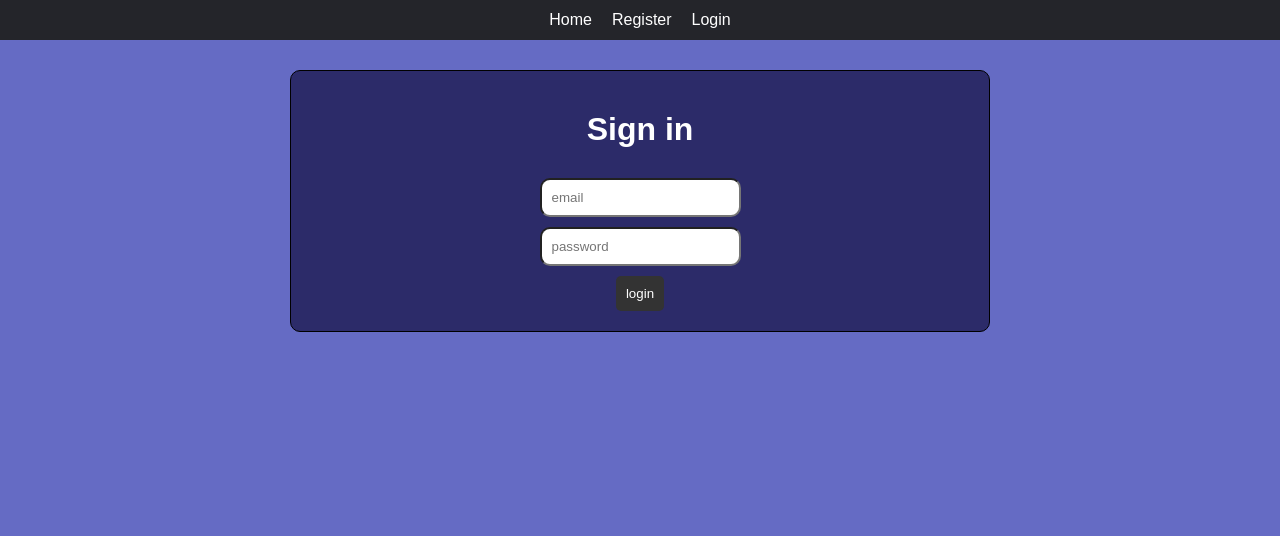
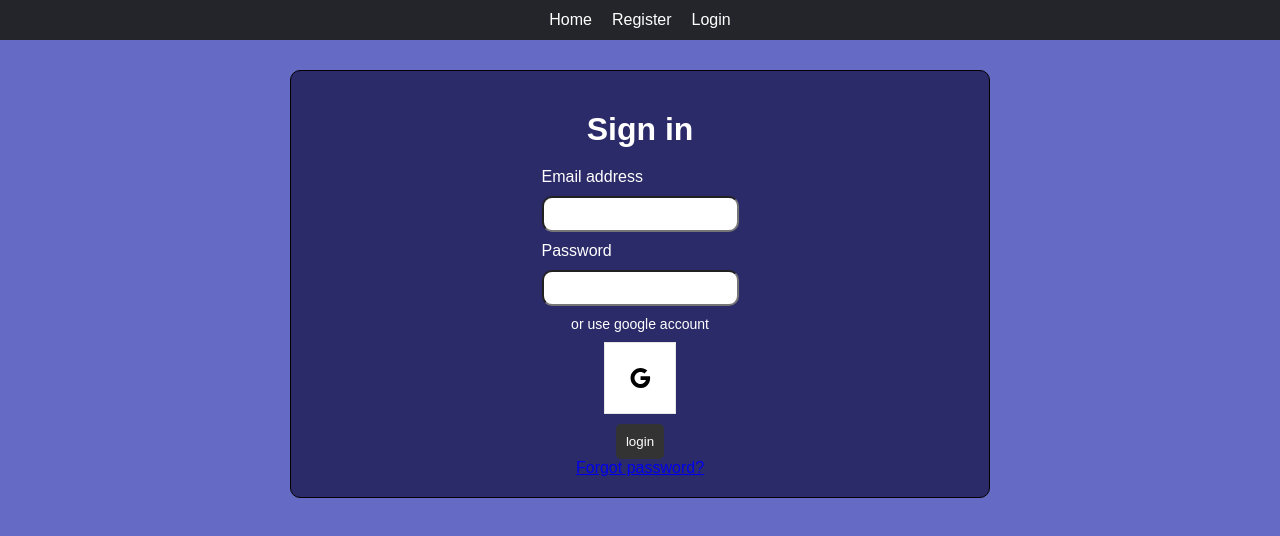
Before and after one commit to MattGri/blog-website, a React (Create React App) app: page /login in a window 1280 px wide. Shown: the top 536 px of the page. Built offline with nearby package versions, Linux system fonts and the light colour scheme.

Commit message:
Added google login

```diff
--- a/src/App.tsx
+++ b/src/App.tsx
@@ -6,6 +6,7 @@ import Login from "./pages/Login";
 import Register from "./pages/Register";
 import CreatePost from "./pages/CreatePost";
 import Navigation from "./components/Navigation";
+import ForgotPassword from "./pages/ForgotPassword";
 
 function App() {
   const [isAuth, setIsAuth] = useState<any>(localStorage.getItem("isAuth"));
@@ -16,9 +17,10 @@ function App() {
         <Navigation isAuth={isAuth} setIsAuth={setIsAuth} />
         <Routes>
           <Route path="/" element={<Home />} />
-          <Route path="/register" element={<Register />} />
+          <Route path="/register" element={<Register setIsAuth={setIsAuth} />} />
           <Route path="/login" element={<Login setIsAuth={setIsAuth} />} />
           <Route path="/createpost" element={<CreatePost />} />
+          <Route path="/forgotpassword" element={<ForgotPassword />} />
         </Routes>
       </div>
     </Router>
--- a/src/firebase-config.tsx
+++ b/src/firebase-config.tsx
@@ -1,5 +1,5 @@
 import { initializeApp } from "firebase/app";
-import { getAuth } from "firebase/auth";
+import { getAuth, GoogleAuthProvider } from "firebase/auth";
 import { getFirestore } from "firebase/firestore";
 
 const firebaseConfig = {
@@ -14,3 +14,4 @@ const firebaseConfig = {
 const app = initializeApp(firebaseConfig);
 export const auth = getAuth(app);
 export const firestore = getFirestore(app);
+export const googleProvider = new GoogleAuthProvider();
--- a/src/pages/Login.tsx
+++ b/src/pages/Login.tsx
@@ -1,8 +1,10 @@
 import React, { useState, useEffect } from "react";
 import { useNavigate } from "react-router-dom";
-import { auth } from "../firebase-config";
-import { signInWithEmailAndPassword } from "firebase/auth";
+import { auth,googleProvider } from "../firebase-config";
+import { signInWithEmailAndPassword, signInWithPopup } from "firebase/auth";
 import { Alert, styled } from '@mui/material';
+import { Link } from "react-router-dom";
+import GoogleIcon from '@mui/icons-material/Google';
 
 interface LoginProps {
   setIsAuth: (isAuth: boolean) => void;
@@ -66,29 +68,50 @@ const Login = ({ setIsAuth }: LoginProps) => {
       });
   };
 
+  const signInWithGoogle = () => {
+    signInWithPopup(auth, googleProvider)
+      .then(() => {
+        console.log('User logged in');
+        localStorage.setItem('isAuth', 'true');
+        setIsAuth(true);
+        navigate('/');
+      }
+      )
+      .catch(error => {
+        console.log(error);
+        setError(error);
+      }
+      );
+  }
+
   return (
     <>
       <div className="wrapper">
         <h1 className="title">Sign in</h1>
         <form onSubmit={handleSubmit}>
+          <label className="labelText">Email address</label>
           <input
             type="email"
             value={email}
             onChange={(e) => setEmail(e.target.value)}
             className="input"
-            placeholder="email"
             required
           />
+          <label className="labelText">Password</label>
           <input
             type="password"
             value={password}
             onChange={(e) => setPassword(e.target.value)}
             className="input"
-            placeholder="password"
             required
           />
+          <p className="text">or use google account</p>
+          <div className="googleIcon" onClick={signInWithGoogle} >
+            <GoogleIcon />
+          </div>
           <button className="submit">login</button>
         </form>
+        <Link to='/forgotpassword' className="forgot">Forgot password?</Link>
       </div>
 
       {success && <SuccessAlert severity='success'>Success</SuccessAlert>}
--- a/src/pages/Register.tsx
+++ b/src/pages/Register.tsx
@@ -1,11 +1,17 @@
 import React, { useState, useEffect } from "react";
-import { auth } from "../firebase-config";
-import { createUserWithEmailAndPassword } from "firebase/auth";
+import { auth, googleProvider } from "../firebase-config";
+import { createUserWithEmailAndPassword, signInWithPopup } from "firebase/auth";
 import { useNavigate } from "react-router-dom";
 import { Alert, styled, } from '@mui/material';
 import "../styles/register.scss";
+import GoogleIcon from '@mui/icons-material/Google';
 
-const Register = () => {
+interface RegisterProps {
+  setIsAuth: (isAuth: boolean) => void;
+}
+
+
+const Register = ({ setIsAuth }: RegisterProps) => {
   const [email, setEmail] = useState("");
   const [password, setPassword] = useState("");
   const [success, setSuccess] = useState(false);
@@ -66,27 +72,47 @@ const Register = () => {
       });
   };
 
+  const signInWithGoogle = () => {
+    signInWithPopup(auth, googleProvider)
+      .then(() => {
+        console.log('User logged in');
+        localStorage.setItem('isAuth', 'true');
+        setIsAuth(true);
+        navigate('/');
+      }
+      )
+      .catch(error => {
+        console.log(error);
+        setError(error);
+      }
+      );
+  }
+
   return (
     <>
       <div className="wrapper">
         <h1 className="title">Create account</h1>
         <form onSubmit={handleSubmit}>
+          <label className="labelText">Email address</label>
           <input
             type="email"
             value={email}
             onChange={(e) => setEmail(e.target.value)}
-            placeholder="email"
             className="input"
             required
           />
+          <label className="labelText">Password</label>
           <input
             type="password"
             value={password}
             onChange={(e) => setPassword(e.target.value)}
-            placeholder="password"
             className="input"
             required
           />
+          <p className="text">or use google account</p>
+            <div className="googleIcon" onClick={signInWithGoogle} >
+              <GoogleIcon />
+            </div>
           <button className="submit">Register</button>
         </form>
       </div>
--- a/src/styles/register.scss
+++ b/src/styles/register.scss
@@ -28,12 +28,45 @@
     color: #fff;
   }
 
+  .labelText {
+    color: #fff;
+  }
+
   .input {
     display: block;
     margin: 10px auto;
-    padding: 10px;
+    padding: 4px 8px;
+    height: 36px;
+    width: 100%;
+
     outline: none;
     border-radius: 10px;
+
+    &:focus {
+      border: 1px solid #005c9d;
+    }
+  }
+
+  .text{
+    text-align: center;
+    font-size: 14px;
+    color: #fff;
+  }
+
+  .googleIcon {
+    width: 72px;
+    height: 72px;
+    padding: 23px;
+    border: 1px solid #e6e6e6;
+    background-color: #fff;
+    cursor: pointer;
+    margin: 10px auto;
+    transition: border 0.25s ease-in-out;
+
+
+    &:hover {
+      border: 1px solid #005c9d;
+    }
   }
 }
 
```
